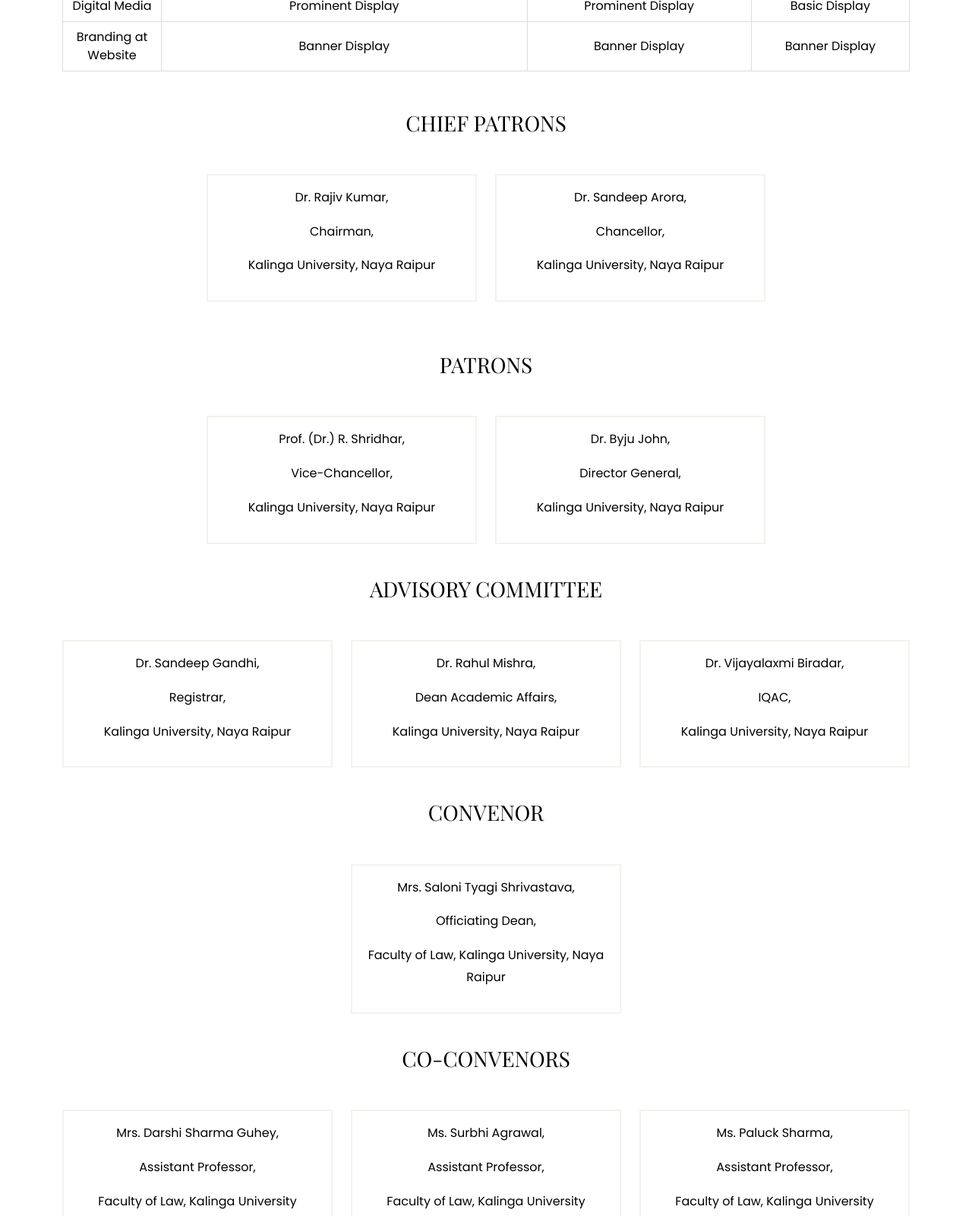
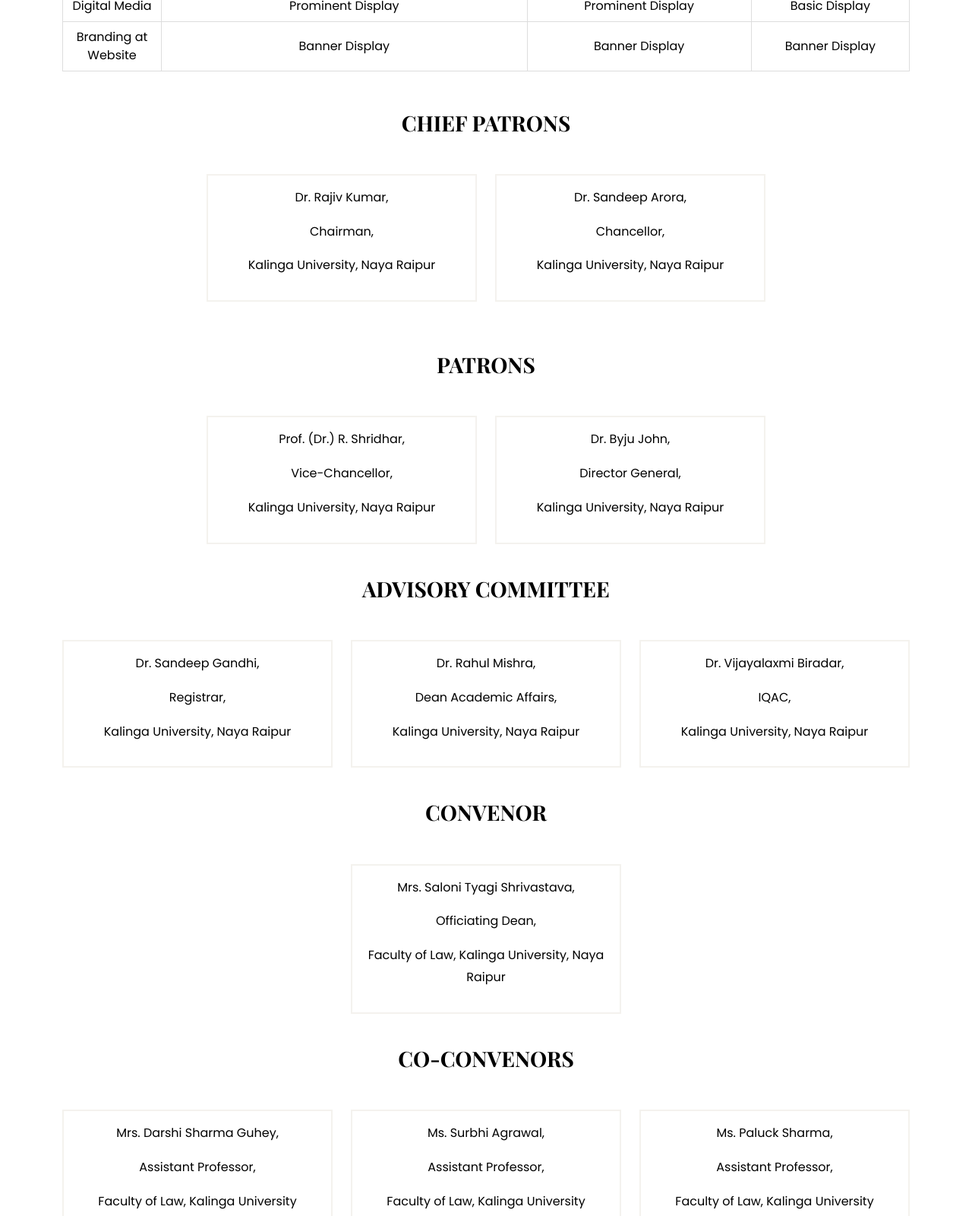
Before and after one commit to Siddharth-Dagar-25/moot-court, a plain HTML site: page index.html in a window 1280 px wide. Shown: the part 5734-7334 px from the top of the page at 76% size. Drawn offline with nearby package versions, Linux system fonts and the light colour scheme.

Commit message:
update font

```diff
--- a/index.html
+++ b/index.html
@@ -400,7 +400,7 @@
           <center>
           <div class="col-sm-6 col-lg-6">
             <div class="award-box" style="margin-bottom: 10px;">
-              <h3 style="color: black;">CERTIFICATE OF PARTICIPATION WILL BE GIVEN TO ALL PARTICIPANTS.</h3>
+              <h3 style="color: black; font-weight: bold;">CERTIFICATE OF PARTICIPATION WILL BE GIVEN TO ALL PARTICIPANTS.</h3>
             </div>
             <img class="practice-shape-one" src="assets/img/home-one/7.png" alt="Shape" />
             <img class="practice-shape-two" src="assets/img/home-one/8.png" alt="Shape" />
@@ -436,7 +436,7 @@
     <!-- Section Levels of Sponsorships-->
 <section class="section section-lg bg-default text-center" id="sponsors">
     <div class="container">
-      <h2 id="sponsorship" style="color: black;">LEVELS OF SPONSORSHIPS</h2>
+      <h2 id="sponsorship" style="color: black; font-weight: bold;">LEVELS OF SPONSORSHIPS</h2>
       <div class="table-custom-responsive">
         <table class="table-custom table-custom-striped table-custom-primary mt-5">
           <thead>
@@ -493,7 +493,7 @@
   <!-- Section Chief Patrons -->
   <section class="section section-lg bg-default text-center">
     <div class="container my-5">
-      <h3 style="color: black;">CHIEF PATRONS</h3>
+      <h3 style="color: black; font-weight: bold;">CHIEF PATRONS</h3>
       <div class="row justify-content-center mt-5">
         <div class="col-sm-6 col-lg-4">
           <div class="sponsor-ritmo-body" style="border: 2px solid #f4f2ee; line-height: 15px !important; padding: 15px; margin-bottom: 15px;">
@@ -516,7 +516,7 @@
   <!-- Section Patrons -->
   <section class="section section-lg bg-default text-center">
     <div class="container mt-4">
-      <h3 style="color: black;">PATRONS</h3>
+      <h3 style="color: black; font-weight: bold;">PATRONS</h3>
       <div class="row justify-content-center mt-5">
         <div class="col-sm-6 col-lg-4">
           <div class="sponsor-ritmo-body" style="border: 2px solid #f4f2ee; line-height: 15px !important; padding: 15px; margin-bottom: 15px;">
@@ -539,7 +539,7 @@
   <!-- Section Advisory Committee -->
   <section class="section section-lg bg-default text-center">
     <div class="container mt-4">
-      <h3 style="color: black;">ADVISORY COMMITTEE</h3>
+      <h3 style="color: black; font-weight: bold;">ADVISORY COMMITTEE</h3>
       <div class="row justify-content-center mt-5">
         <div class="col-sm-6 col-lg-4">
           <div class="sponsor-ritmo-body" style="border: 2px solid #f4f2ee; line-height: 15px !important; padding: 15px; margin-bottom: 15px;">
@@ -569,7 +569,7 @@
   <!-- Section Convenor -->
   <section class="section section-lg bg-default text-center">
     <div class="container mt-4">
-      <h3 style="color: black;">CONVENOR</h3>
+      <h3 style="color: black; font-weight: bold;">CONVENOR</h3>
       <div class="row justify-content-center mt-5">
         <div class="col-sm-6 col-lg-4">
           <div class="sponsor-ritmo-body" style="border: 2px solid #f4f2ee; line-height: 15px !important; padding: 15px; margin-bottom: 15px;">
@@ -585,7 +585,7 @@
   <!-- Section Co-Convenors -->
   <section class="section section-lg bg-default text-center">
     <div class="container mt-4">
-      <h3 style="color: black;">CO-CONVENORS</h3>
+      <h3 style="color: black; font-weight: bold;">CO-CONVENORS</h3>
       <div class="row justify-content-center mt-5">
         <div class="col-sm-6 col-lg-4">
           <div class="sponsor-ritmo-body" style="border: 2px solid #f4f2ee; line-height: 15px !important; padding: 15px; margin-bottom: 15px;">
@@ -615,7 +615,7 @@
   <!-- Section Contact Us -->
   <section class="section section-lg bg-default text-center">
     <div class="container mt-4 mb-5">
-      <h3 style="color: black;">CONTACT US</h3>
+      <h3 style="color: black; font-weight: bold;">CONTACT US</h3>
       <div class="row justify-content-center mt-5">
         <div class="col-sm-6 col-lg-4">
           <div class="sponsor-ritmo-body" style="border: 2px solid #f4f2ee; line-height: 15px !important; padding: 15px; margin-bottom: 15px;">
```
